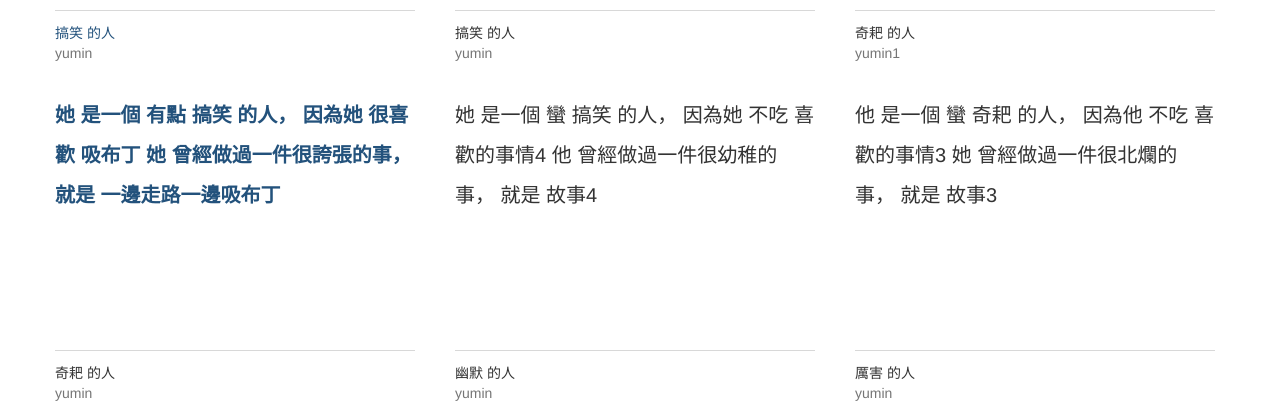
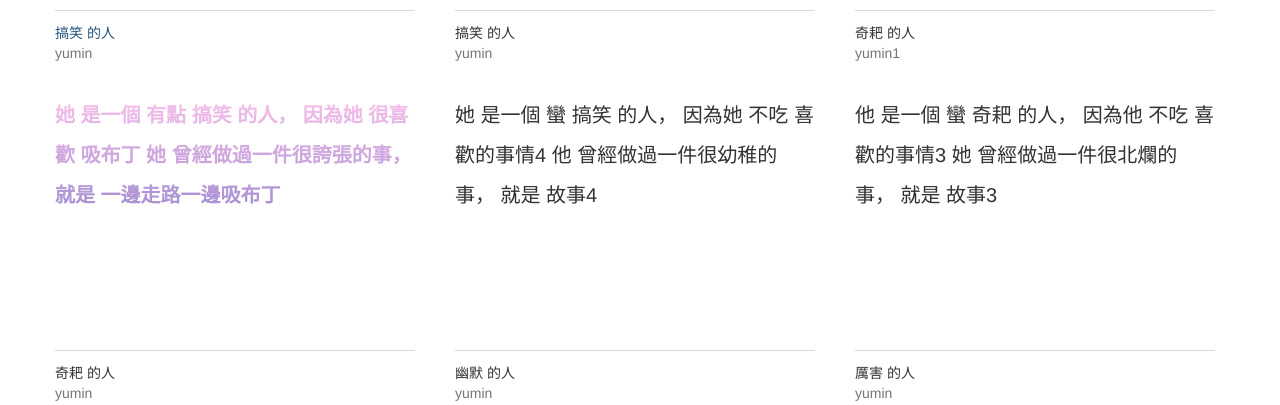
Before and after one commit to Yumin0/textory, a Django app: page /stories/ in a window 1280 px wide, with the pointer over the restyled element. Shown: the part 60-465 px from the top of the page. Run offline with Django 3.2, Linux system fonts and the light colour scheme; data comes from the database, SQL or seed files in the repository; some libraries are stand-ins or nearby versions.

Commit message:
change color

```diff
--- a/story/templates/story/story_list.html
+++ b/story/templates/story/story_list.html
@@ -112,6 +112,9 @@ body {
 
 .about_page__tweet p:hover {
   font-weight: 600;
+  background:-webkit-linear-gradient(#fbc2eb, #a18cd1);
+             -webkit-background-clip: text;
+             -webkit-text-fill-color: transparent;
 }
 
 a {
```
